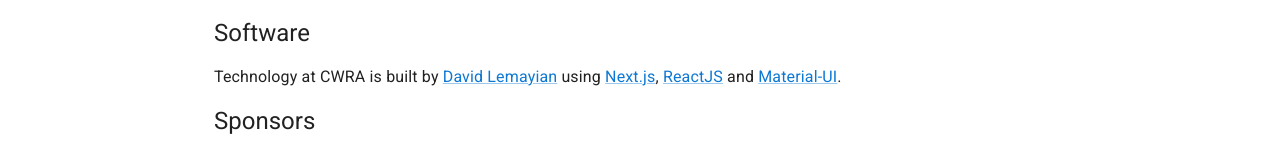
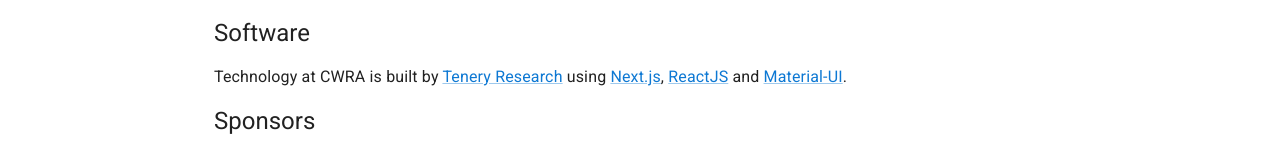
Before and after one commit to CWRAdvocacy/cwra.africa, a Next.js app: page /attribution in a window 1280 px wide. Shown: the part 370-521 px from the top of the page. Built offline with nearby package versions, Linux system fonts and the light colour scheme; a web font is replaced by a local one.

Commit message:
fix: upgrade deps

```diff
--- a/src/pages/attribution.jsx
+++ b/src/pages/attribution.jsx
@@ -43,11 +43,11 @@
         Technology at CWRA is built by
         {' '}
         <Link
-          href="https://davidlemayian.org"
+          href="https://tenery.cc"
           target="_blank"
           rel="noreferrer noopener"
         >
-          David Lemayian
+          Tenery Research
         </Link>
         {' using '}
         <Link
```
Also changed, not shown: package.json (+8 -8 lines), 1 other file (tests, documents, lock files or other folders).
